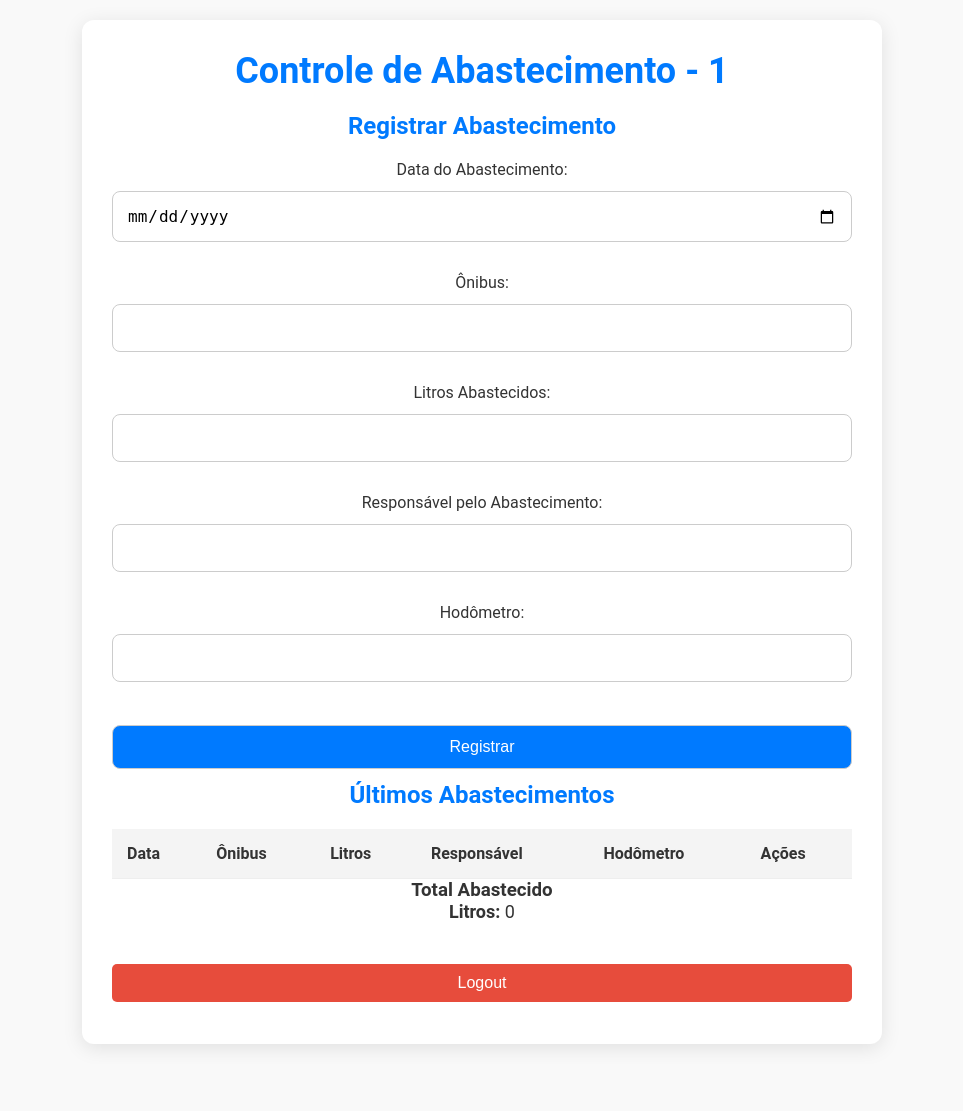
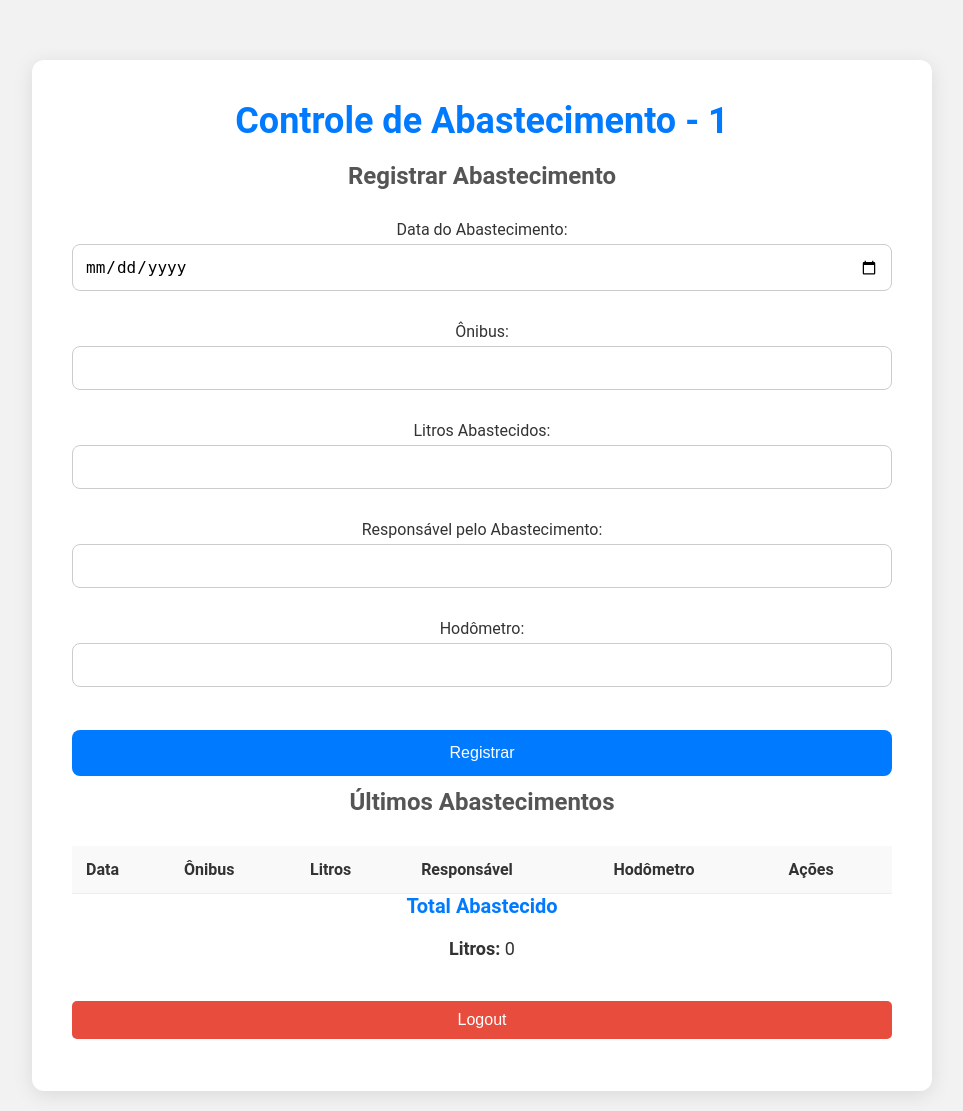
Before and after one commit to andrade-bernardo/bage, a Flask app: page /dashboard/1 in a window 1280 px wide. Shown: the whole page, without its empty margins (158-1121 px from the left). Before the commit the page ends 1048 px from the top, so only its background shows below. Run offline with Flask 2, Linux system fonts and the light colour scheme; the visitor is signed in with stand-in values (Sample User, id 1); lists and menus that the app fills with data are empty.

Commit message:
Ajustes no design e responsividade

```diff
--- a/static/style.css
+++ b/static/style.css
@@ -8,41 +8,47 @@
 /* Body */
 body {
     font-family: 'Roboto', sans-serif;
-    background-color: #f9f9f9;
+    background-color: #f2f2f2;
     color: #333;
     display: flex;
     justify-content: center;
     align-items: center;
     min-height: 100vh;
     padding: 20px;
+    margin: 0;
 }
 
 /* Container principal */
 .container {
     width: 100%;
-    max-width: 800px;
-    padding: 30px;
+    max-width: 900px;
+    padding: 40px;
     background-color: #fff;
     border-radius: 12px;
     box-shadow: 0 4px 20px rgba(0, 0, 0, 0.1);
     text-align: center;
+    margin-top: 40px;
 }
 
 /* Estilos dos títulos */
-h1, h2 {
+h1 {
+    font-size: 36px;
     color: #007aff;
     margin-bottom: 20px;
 }
 
-h1 {
-    font-size: 36px;
+h2 {
+    font-size: 24px;
+    color: #555;
+    margin-bottom: 30px;
 }
 
-h2 {
-    font-size: 24px;
+h3 {
+    font-size: 20px;
+    color: #007aff;
+    margin-bottom: 20px;
 }
 
-/* Estilos gerais */
 p {
     font-size: 18px;
     margin-bottom: 30px;
@@ -56,9 +62,10 @@ form {
     align-items: center;
 }
 
+/* Campos de input */
 input, button {
     width: 100%;
-    padding: 12px;
+    padding: 14px;
     margin: 12px 0;
     border-radius: 8px;
     border: 1px solid #ccc;
@@ -67,16 +74,16 @@ input, button {
     transition: all 0.3s ease;
 }
 
-/* Estilo para o campo de data */
-input[type="date"], input[type="number"], input[type="text"] {
+/* Estilo para os inputs de data, texto e número */
+input[type="date"], input[type="text"], input[type="number"] {
     width: 100%;
-    padding: 14px;
-    margin: 12px 0;
+    padding: 12px;
     border-radius: 8px;
     border: 1px solid #ccc;
+    margin-top: 5px;
 }
 
-/* Foco no campo de data */
+/* Foco nos campos e no botão */
 input:focus, button:hover {
     border-color: #007aff;
     box-shadow: 0 0 8px rgba(0, 122, 255, 0.2);
@@ -89,6 +96,7 @@ button {
     color: white;
     cursor: pointer;
     transition: background-color 0.3s ease;
+    border: none;
 }
 
 button:hover {
@@ -120,24 +127,24 @@ table {
 }
 
 table th, table td {
-    padding: 15px;
+    padding: 14px;
     text-align: left;
     border-bottom: 1px solid #eee;
+    font-size: 16px;
 }
 
 table th {
-    background-color: #f4f4f4;
+    background-color: #f9f9f9;
     color: #333;
     font-weight: 600;
 }
 
 table td {
-    font-size: 16px;
     color: #555;
 }
 
 table tr:hover {
-    background-color: #f4f4f4;
+    background-color: #f1f1f1;
 }
 
 /* Botões de Editar e Excluir */
```
Also changed, not shown: other parts of static/style.css (+33 -7 lines).
